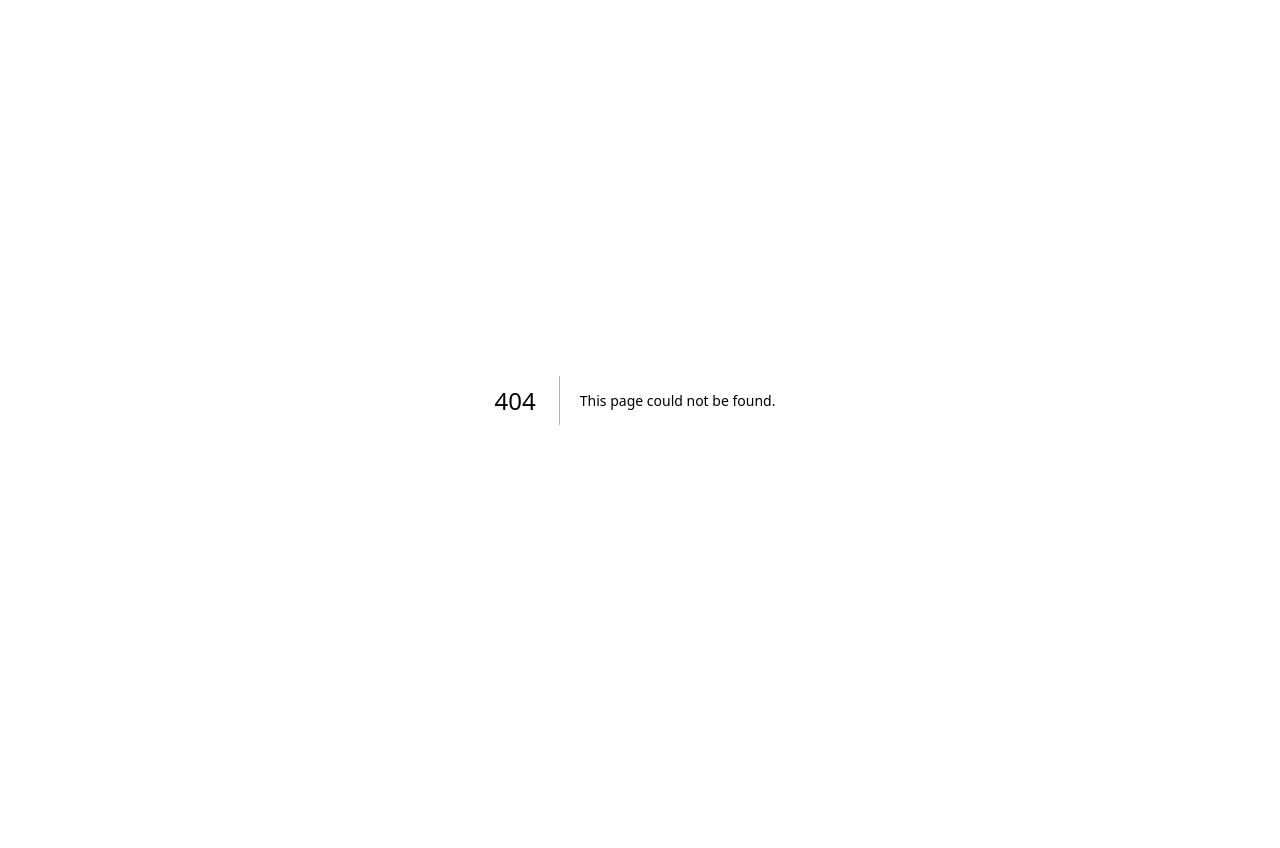
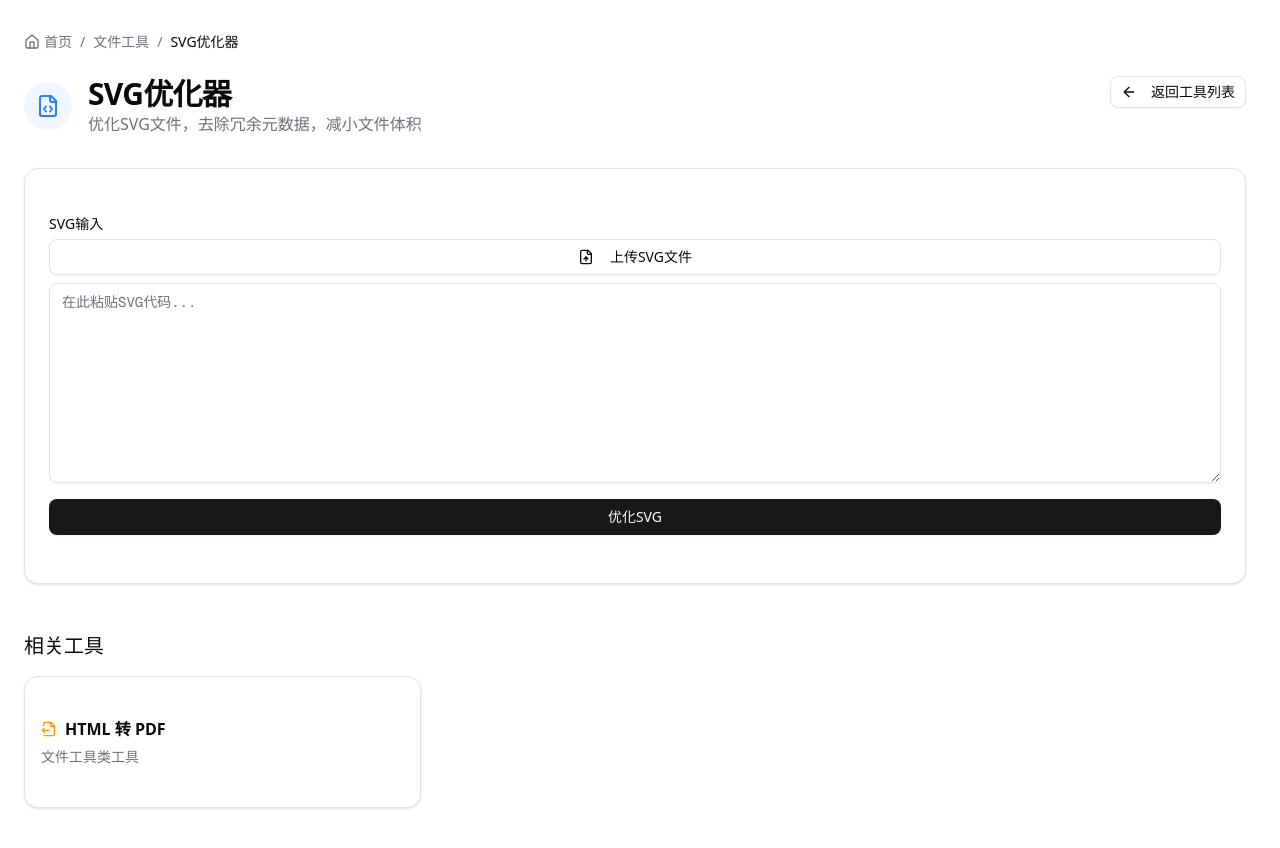
Before and after one commit to liwenka1/vven-tools, a Next.js app: page /tools/file/svg-optimizer in a window 1280 px wide. Before the commit this address had no page. Shown: the top 848 px of the page. Before the commit the page ends 800 px from the top, so only its background shows below. Built offline with nearby package versions, Linux system fonts and the light colour scheme.

Commit message:
feat: 添加一个svg-optimizer页面

```diff
--- /dev/null
+++ b/app/tools/file/svg-optimizer/page.tsx
@@ -0,0 +1,143 @@
+"use client";
+
+import { useState } from "react";
+import { FileUp, FileCode } from "lucide-react";
+import { optimize } from "svgo/dist/svgo.browser";
+import { Button } from "@/components/ui/button";
+import { Textarea } from "@/components/ui/textarea";
+import ToolLayout from "@/components/tools/ToolLayout";
+import { Label } from "@/components/ui/label";
+import { Alert, AlertDescription } from "@/components/ui/alert";
+
+export default function SvgOptimizerPage() {
+  const [input, setInput] = useState("");
+  const [output, setOutput] = useState("");
+  const [stats, setStats] = useState<{ original: number; optimized: number } | null>(null);
+  const [error, setError] = useState<string | null>(null);
+
+  const handleOptimize = () => {
+    try {
+      if (!input.trim()) {
+        setError("请输入SVG代码");
+        return;
+      }
+
+      const originalSize = new Blob([input]).size;
+
+      const result = optimize(input, {
+        multipass: true,
+        plugins: [
+          "preset-default",
+          "removeDimensions",
+          {
+            name: "removeAttrs",
+            params: {
+              attrs: "(data-.*)"
+            }
+          }
+        ]
+      });
+
+      const optimizedSize = new Blob([result.data]).size;
+
+      setOutput(result.data);
+      setStats({
+        original: originalSize,
+        optimized: optimizedSize
+      });
+      setError(null);
+    } catch (err) {
+      setError("SVG优化失败，请检查输入是否为有效的SVG代码");
+      console.error(err);
+    }
+  };
+
+  const handleFileUpload = (event: React.ChangeEvent<HTMLInputElement>) => {
+    const file = event.target.files?.[0];
+    if (!file) return;
+
+    const reader = new FileReader();
+    reader.onload = (e) => {
+      const content = e.target?.result as string;
+      setInput(content);
+    };
+    reader.readAsText(file);
+  };
+
+  const copyToClipboard = () => {
+    navigator.clipboard.writeText(output);
+  };
+
+  return (
+    <ToolLayout
+      title="SVG优化器"
+      description="优化SVG文件，去除冗余元数据，减小文件体积"
+      icon={<FileCode className="h-6 w-6 text-blue-500" />}
+      category={{
+        name: "文件工具",
+        href: "/#file-tools",
+        color: "bg-blue-50 dark:bg-blue-950/30"
+      }}
+    >
+      <div className="space-y-6 p-6">
+        <div className="flex flex-col space-y-4">
+          <div>
+            <Label htmlFor="svg-input">SVG输入</Label>
+            <div className="mt-2 flex gap-2">
+              <Button
+                variant="outline"
+                className="w-full"
+                onClick={() => document.getElementById("file-upload")?.click()}
+              >
+                <FileUp className="mr-2 h-4 w-4" />
+                上传SVG文件
+              </Button>
+              <input id="file-upload" type="file" accept=".svg" className="hidden" onChange={handleFileUpload} />
+            </div>
+            <Textarea
+              id="svg-input"
+              value={input}
+              onChange={(e) => setInput(e.target.value)}
+              placeholder="在此粘贴SVG代码..."
+              className="mt-2 min-h-[200px] font-mono"
+            />
+          </div>
+
+          <Button onClick={handleOptimize} className="w-full">
+            优化SVG
+          </Button>
+
+          {error && (
+            <Alert variant="destructive">
+              <AlertDescription>{error}</AlertDescription>
+            </Alert>
+          )}
+
+          {stats && (
+            <div className="bg-muted rounded-lg p-4">
+              <p className="text-sm">
+                原始大小: {(stats.original / 1024).toFixed(2)} KB
+                <br />
+                优化后: {(stats.optimized / 1024).toFixed(2)} KB
+                <br />
+                压缩率: {((1 - stats.optimized / stats.original) * 100).toFixed(1)}%
+              </p>
+            </div>
+          )}
+
+          {output && (
+            <div>
+              <div className="flex items-center justify-between">
+                <Label htmlFor="svg-output">优化结果</Label>
+                <Button variant="outline" size="sm" onClick={copyToClipboard}>
+                  复制到剪贴板
+                </Button>
+              </div>
+              <Textarea id="svg-output" value={output} readOnly className="mt-2 min-h-[200px] font-mono" />
+            </div>
+          )}
+        </div>
+      </div>
+    </ToolLayout>
+  );
+}
--- /dev/null
+++ b/types/svgo.d.ts
@@ -0,0 +1,12 @@
+declare module "svgo/dist/svgo.browser" {
+  export interface OptimizeOptions {
+    multipass?: boolean;
+    plugins?: Array<string | { name: string; params?: Record<string, unknown> }>;
+  }
+
+  export interface OptimizeResult {
+    data: string;
+  }
+
+  export function optimize(svg: string, options?: OptimizeOptions): OptimizeResult;
+}
```
